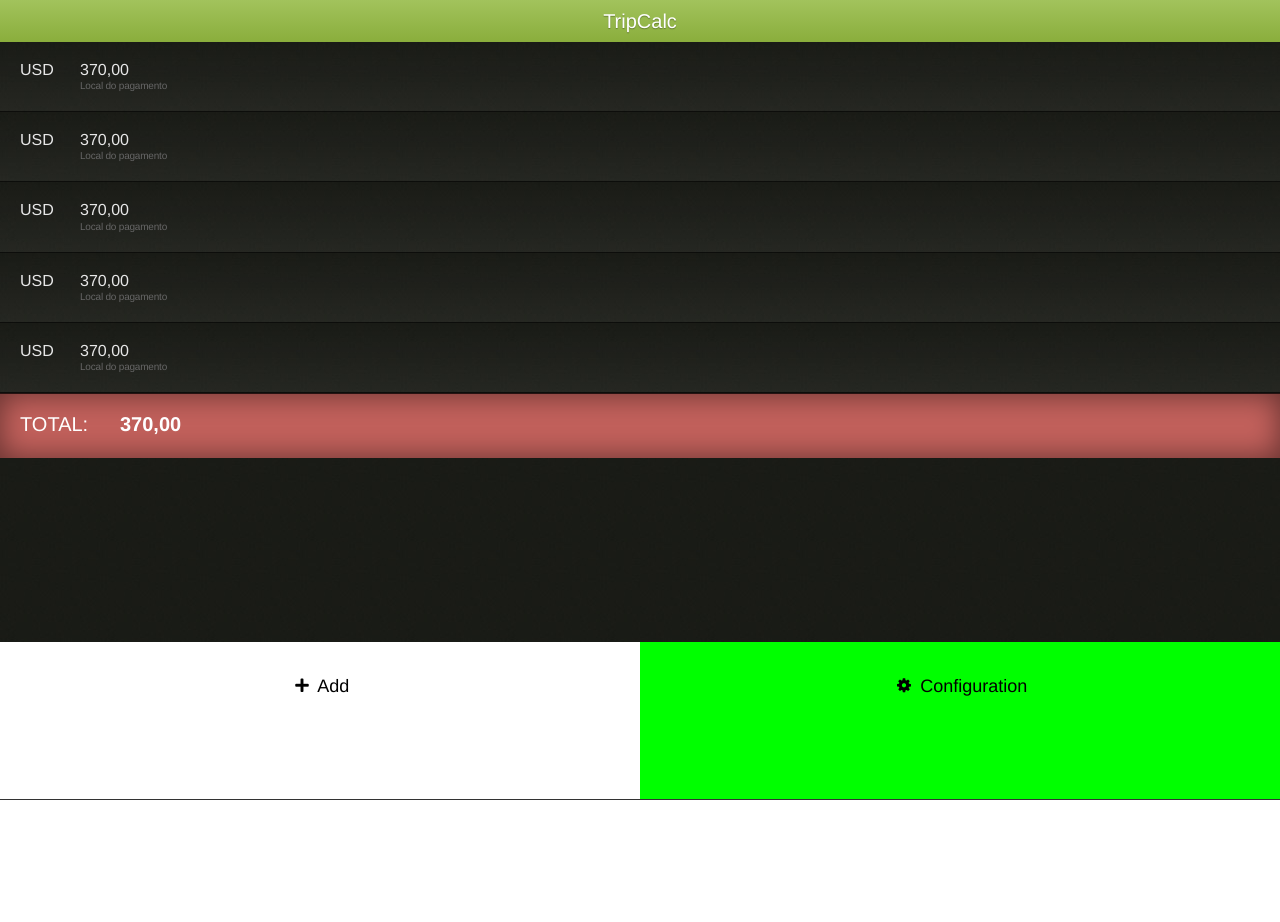
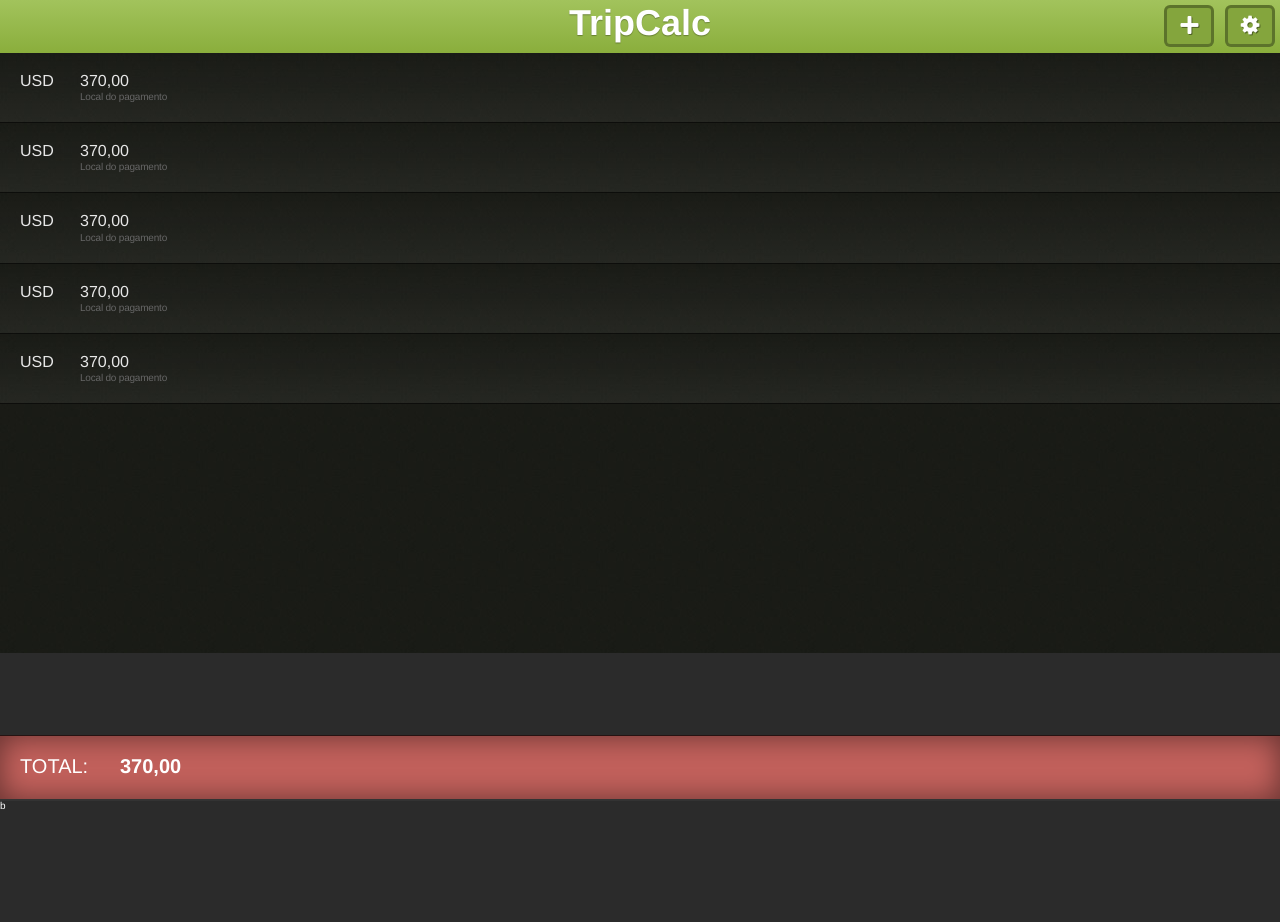
Before and after one commit to ismriv/hackton-blackberry, a plain HTML site: page index.html in a window 1280 px wide. Shown: the top 922 px of the page. Drawn offline with nearby package versions, Linux system fonts and the light colour scheme.

Commit message:
Nova app (visual

```diff
--- a/css/app.css
+++ b/css/app.css
@@ -15,7 +15,7 @@
 
 body {
   position: relative;
-  background: #f1f1f1;
+  background: #2b2b2b;
   overflow: hidden;
   font: 10px/1.2em "Helvetica", Arial, sans-serif;
   color: #fff;
@@ -26,9 +26,7 @@ body {
   min-height: 100%;
   outline: 1px solid #333
 }
-.add { background: #fff; }
-.config { background: #0f0; }
-.preview { position: relative; background: #00f; }
+.preview { position: relative;; }
 .preview .content { position: relative; height: 75%; overflow-y: auto; overflow-x: hidden; }
 .preview .nav { height: 25%; }
 .preview .nav ul, .preview .nav li { height: 100%; }
@@ -38,12 +36,13 @@ body {
 section:after, div:after, ul:after, li:after {content:"";height:0;display:block; overflow: hidden;font-size:0;clear:both;}
 
 header {
+  height: 23px;
+  position:relative;
   background: #a2c35c;
   background-image: -webkit-linear-gradient(top, #a2c35c, #8aae3c);
   background-image:    -moz-linear-gradient(top, #a2c35c, #8aae3c);
   background-image:      -o-linear-gradient(top, #a2c35c, #8aae3c);
   background-image:         linear-gradient(to bottom, #a2c35c, #8aae3c);
-
   text-align: center;
   padding: 15px 0;
   font-size: 2em;
@@ -51,6 +50,13 @@ header {
   box-shadow: 0 2px 1px 0 rgba(0,0,0,.2);
   text-shadow: 0 1px 1px rgba(0,0,0,.3);
 }
+header .logo {
+  position:relative;
+  top:2px;
+  font-size:1.8em;
+  font-weight: bolder;
+}
+
 .content {
   background: #2e3128 url(../img/bg.jpg) repeat 0 0;
 }
@@ -102,7 +108,10 @@ ul {
 }
 /* total */
 .calc-total {
-  position: relative;
+  position: fixed;
+  bottom:0;
+  left:0;
+  right:0;
   border-top: 1px solid rgba(0,0,0,.8);
   padding:20px;
   background: #c3615c;
@@ -114,24 +123,30 @@ ul {
   color:#fff;
   margin-left:100px;
 }
-/*.nav {
-  position: absolute;
-  bottom: 0;
-}*/
+.nav {
+  position:absolute;
+  right: 5px;
+  top: 5px;
+}
 nav li {
-  width: 50%;
-  float: left;
-  color: #FFF;
+  display:inline-block;
+  margin-left:5px;
   text-align: center;
   color: #333;
   border: none;
-  padding: 3% 0;
 }
 .icos a {
-  color: #000;
-  font-size: 18px;
+  position:relative;
+  display:block;
+  padding:15px 10px 13px;
+  color: #fff;
+  font-size: 24px;
   text-decoration: none;
+  background: #84a53d;
+  box-shadow: inset 0 0 0 3px rgba(0,0,0,.3);
+  text-shadow: 1px 1px 0 rgba(0,0,0,.4);
+  border-radius: 6px;
 }
-
+.icos a:active {box-shadow: inset 0 0 0 3px rgba(255,255,255,1);}
 .add {
 }
--- a/index.html
+++ b/index.html
@@ -19,7 +19,19 @@
     <!-- Add your site or application content here -->
     <section class="preview page activePage">
 
-        <header>TripCalc</header>
+        <header>
+            <span class="logo">TripCalc</span>
+            <nav class="nav">
+                <ul>
+                    <li class="icos add">
+                        <a href="#"><i class="icon-plus"></i></a>
+                    </li>
+                    <li class="icos config">
+                        <a href="#"><i class="icon-cog"></i></a>
+                    </li>
+                </ul>
+            </nav><!-- /nav -->
+        </header>
             <!-- content -->
             <section class="content">
                 <div class="calc-list">
@@ -57,17 +69,6 @@
                 </div>
             </section>
             <!-- / content -->
-
-            <nav class="nav">
-                <ul>
-                    <li class="icos add">
-                        <a href="#"><i class="icon-plus"></i> Add</a>
-                    </li>
-                    <li class="icos config">
-                        <a href="#"><i class="icon-cog"></i> Configuration</a>
-                    </li>
-                </ul>
-            </nav><!-- /nav -->
     </section>
 
 
```
Lines whose indentation alone changed are shown as unchanged.
